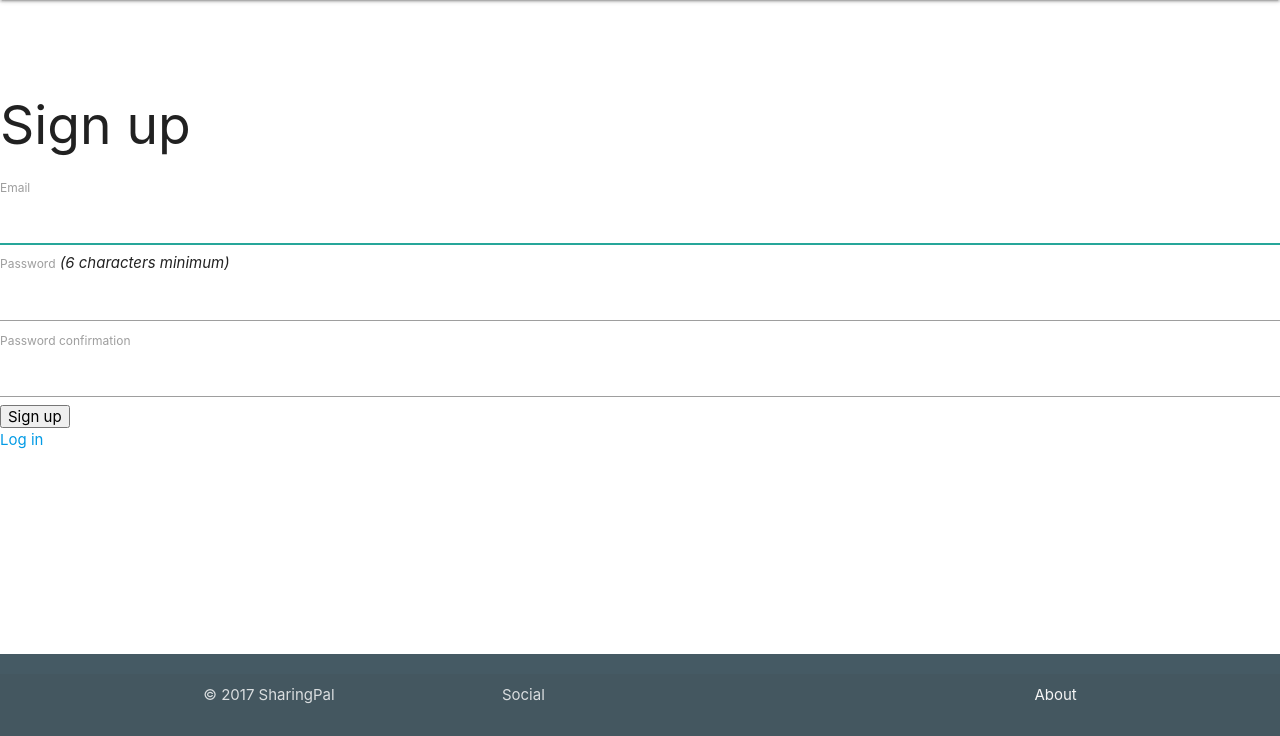
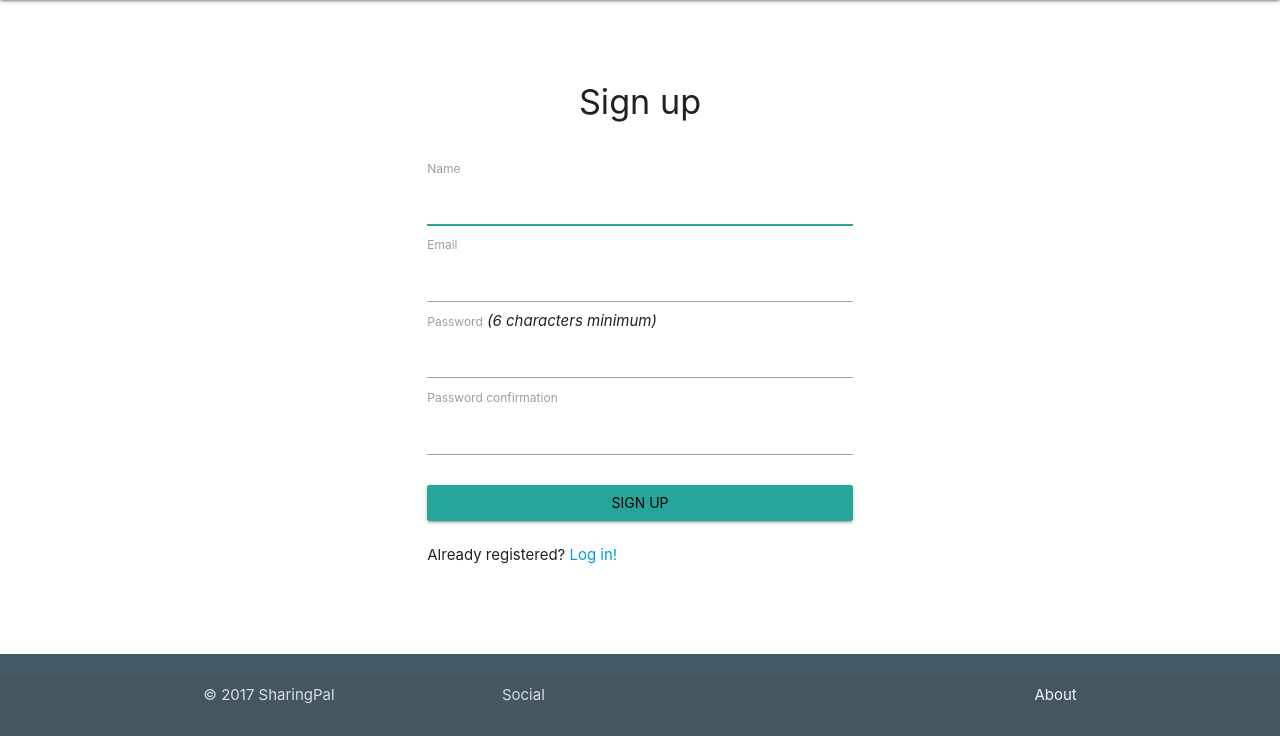
Before and after one commit to fmarchi96/SharingPal, a Rails app: the page made by app/views/devise/registrations/new.html.erb in a window 1280 px wide. Shown: the part 64-800 px from the top of the page. Run offline with Rails 7, Linux system fonts and the light colour scheme; style sheets or scripts are compiled from the project's sources; some libraries are stand-ins or nearby versions.

Commit message:
changed design for login and signup pages

```diff
--- a/app/assets/stylesheets/application.scss
+++ b/app/assets/stylesheets/application.scss
@@ -9,3 +9,9 @@ body {
   main {
     flex: 1 0 auto;
   }
+
+.btn-devise {
+
+    width: 100%;
+
+}
--- a/app/views/devise/registrations/new.html.erb
+++ b/app/views/devise/registrations/new.html.erb
@@ -1,7 +1,17 @@
-<h2>Sign up</h2>
+<div class="row">
+    <div class="col l6 offset-l3">
+
+          <h4 class="center">Sign up</h4>
+
+          <br>
 
           <%= form_for(resource, as: resource_name, url: registration_path(resource_name)) do |f| %>
       <%= devise_error_messages! %>
+
+      <div class="field">
+        <%= f.label :name %><br />
+        <%= f.text_field :name, autofocus: true %>
+      </div>
 
       <div class="field">
         <%= f.label :email %><br />
@@ -21,9 +31,17 @@
         <%= f.password_field :password_confirmation, autocomplete: "off" %>
       </div>
 
+      <br>
+
       <div class="actions">
-    <%= f.submit "Sign up" %>
+        <%= f.submit "Sign up", class: "btn waves-effect waves-light btn-devise" %>
       </div>
+
+    <br>
+
     <% end %>
 
     <%= render "devise/shared/links" %>
+
+    </div>
+</div>
--- a/app/views/devise/shared/_links.html.erb
+++ b/app/views/devise/shared/_links.html.erb
@@ -1,13 +1,22 @@
 <%- if controller_name != 'sessions' %>
-  <%= link_to "Log in", new_session_path(resource_name) %><br />
+
+    Already registered?
+
+<%= link_to "Log in!", new_session_path(resource_name) %><br />
 <% end -%>
 
 <%- if devise_mapping.registerable? && controller_name != 'registrations' %>
-  <%= link_to "Sign up", new_registration_path(resource_name) %><br />
+
+        Not yet registered?
+
+  <%= link_to "Sign up!", new_registration_path(resource_name) %><br />
 <% end -%>
 
 <%- if devise_mapping.recoverable? && controller_name != 'passwords' && controller_name != 'registrations' %>
-  <%= link_to "Forgot your password?", new_password_path(resource_name) %><br />
+
+    Forgot your password?
+
+    <%= link_to "Click here!", new_password_path(resource_name) %><br />
 <% end -%>
 
 <%- if devise_mapping.confirmable? && controller_name != 'confirmations' %>
--- a/app/views/layouts/_header.html.erb
+++ b/app/views/layouts/_header.html.erb
@@ -5,10 +5,27 @@
           <%= link_to "SharingPal", root_path, class: "brand-logo" %>
           <a href="#" data-activates="mobile-demo" class="button-collapse"><i class="material-icons">menu</i></a>
           <ul class="right hide-on-med-and-down">
-            <%= link_to "About", about_path %>
+
+
+            <% if user_signed_in? %>
+                <li><%= link_to "Log out", destroy_user_session_path, method: :delete %></li>
+
+            <% else %>
+                <li><%= link_to "Log in", new_user_session_path %></li>
+                <li><%= link_to "Sign up", new_user_registration_path %></li>
+           <% end %>
+
           </ul>
           <ul class="side-nav" id="mobile-demo">
-           <%= link_to "About", about_path %>
+
+
+                    <% if user_signed_in? %>
+                    <li><%= link_to "Log out", destroy_user_session_path, method: :delete %></li>
+
+                <% else %>
+                    <li><%= link_to "Log in", new_user_session_path %></li>
+                    <li><%= link_to "Sign up", new_user_registration_path %></li>
+               <% end %>
           </ul>
         </div>
       </nav>
--- a/app/views/layouts/application.html.erb
+++ b/app/views/layouts/application.html.erb
@@ -17,7 +17,7 @@
         <p class="notice"><%= notice %></p>
         <p class="alert"><%= alert %></p>
 
-<main>
+<main class="container">
 
 <%= yield %>
 
```
Also changed, not shown: app/views/devise/sessions/new.html.erb (+13 -2 lines). Lines whose indentation alone changed are shown as unchanged.
